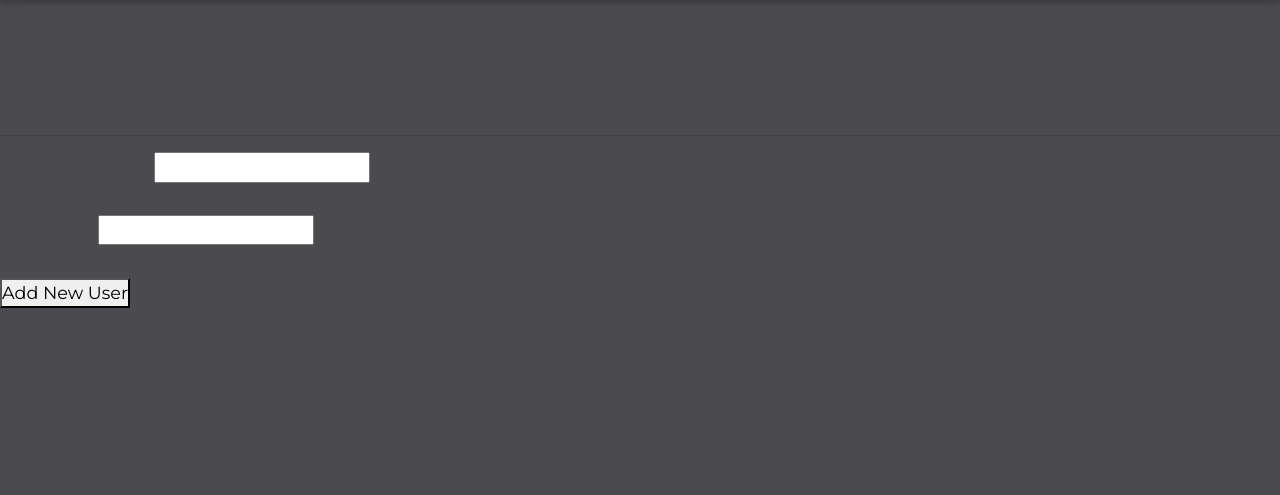
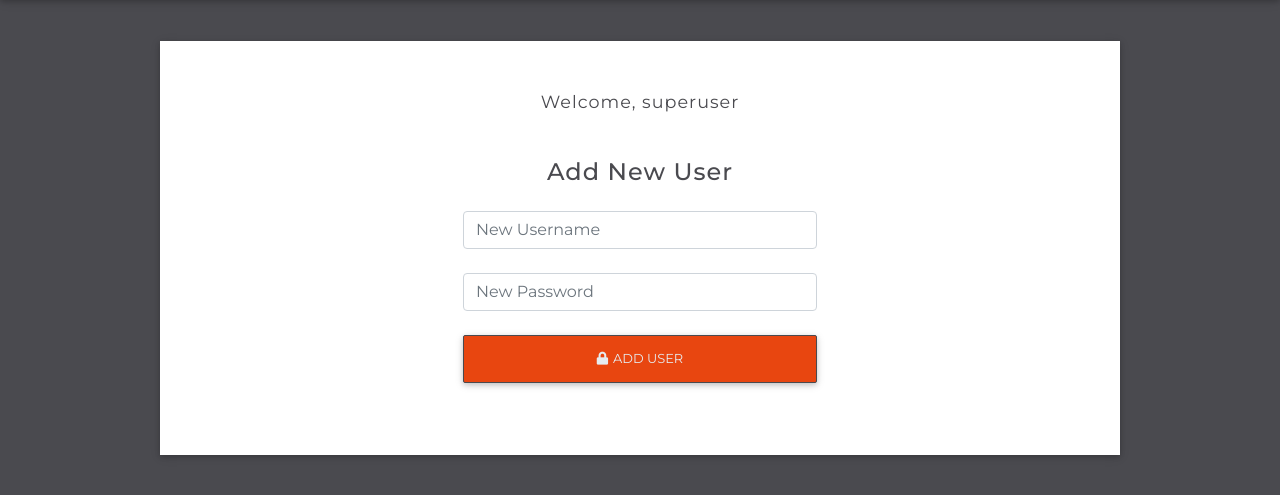
Before and after one commit to JimLynx/Channel-Lead-Resources, a Flask app: a page that uses templates/base.html in a window 1280 px wide. Shown: the part 63-558 px from the top of the page. Run offline with Flask 2, Linux system fonts and the light colour scheme; the visitor is signed in with stand-in values (Sample User, id 1); some libraries are stand-ins or nearby versions.

Commit message:
Update: Minor format and style on all pages

```diff
--- a/static/css/style.css
+++ b/static/css/style.css
@@ -37,7 +37,6 @@ body {
 /* -- NAVIGATION -- */
 .navbar {
     background-color: #fff;
-    margin-bottom: 50px;
 }
 
 .navbar-brand img {
@@ -50,20 +49,20 @@ body {
 
 /* -- INTRO -- */
 .jumbotron {
-    width: 85vw;
+    width: 75vw;
     align-self: center;
     text-align: center;
 }
 
 .btn {
     background-color: var(--buttons);
-    border: 2px solid var(--primary-txt);
+    border: 1px solid var(--primary-txt);
     color: var(--secondary-bg);
 }
 
 /* -- LOGIN FORM -- */
 .form-container {
-    width: 85vw;
+    width: 75vw;
 }
 
 
--- a/templates/base.html
+++ b/templates/base.html
@@ -21,7 +21,7 @@
 <body>
     <!--Navbar-->
     <!-- CREDIT: Navbar template customised from MDBootstrap https://mdbootstrap.com/-->
-    <nav class="navbar navbar-expand-lg navbar-light">
+    <nav class="navbar navbar-expand-lg navbar-light fixed-top">
         <a class="navbar-brand" href="{{ url_for('home') }}"><img src="static/img/ci-slack-logo.png" alt=""></a>
         <!-- Collapse button -->
         <button class="navbar-toggler" type="button" data-toggle="collapse" data-target="#mainNav"
--- a/templates/superuser.html
+++ b/templates/superuser.html
@@ -1,17 +1,28 @@
 {% extends "base.html" %}
 {% block content %}
 
+<h1>Superuser</h1>
+<div class="container form-container my-5 py-5 z-depth-1">
+    <section class="px-md-5 mx-md-5 text-center text-lg-left">
+        <div class="row d-flex justify-content-center">
+            <div class="col-md-6">
+                <form class="text-center" action="{{ url_for('superuser', user=session.user) }}" method="post">
 
-    <p>Welcome, {{ user }}</p><br><hr>
 
-    <form action="{{ url_for('superuser', user=session.user) }}" method="post">
-        <label for="username">New Username</label>
-        <input type="text" name="username" id="username" required>
-        <br><br>
-        <label for="password">Password</label>
-        <input type="password" name="password" id="password" required>
-        <br><br>
-        <button type="submit">Add New User</button>
-    </form>
+                    <p>Welcome, {{ user }}</p><br>
+                    <p class="h4 mb-4">Add New User</p>
+                    <!-- <label for="username">Add New Username</label> -->
+                    <input type="text" name="username" id="username" class="form-control mb-4"
+                        placeholder="New Username" required>
+                    <!-- <label for="password">Add New Password</label> -->
+                    <input type="password" name="password" id="password" class="form-control mb-4"
+                        placeholder="New Password" required>
+
+                    <button class="btn btn-block my-4" type="submit"><i class="fas fa-lock left"></i>Add User</button>
+                </form>
+            </div>
+        </div>
+    </section>
+</div>
 
 {% endblock %}
```
Also changed, not shown: templates/home.html (+5 -7 lines), templates/login.html (+10 -6 lines).
